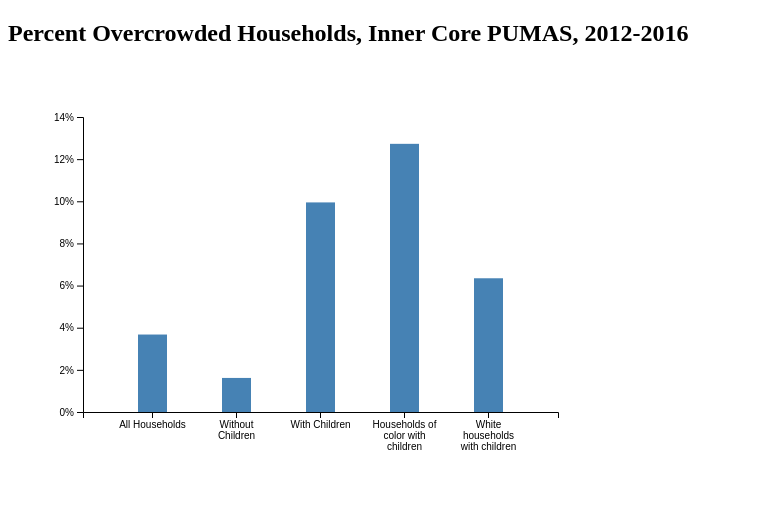
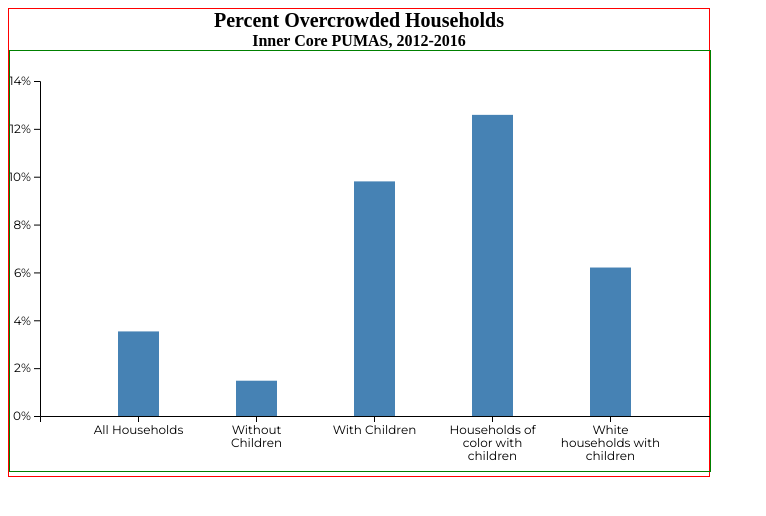
Before and after one commit to MAPC/large-units, a Jekyll site: the page built from _posts/2020-01-16-overcrowded.md, in a window 1280 px wide. Shown: the top 516 px of the page, without its empty margins (0-766 px from the left). Built offline with Jekyll 4.4.1, drawn with Linux system fonts in a browser that asks for light colours; some web fonts are replaced.

Commit message:
Style graph one (overcrowding)

```diff
--- a/_posts/2020-01-16-overcrowded.md
+++ b/_posts/2020-01-16-overcrowded.md
@@ -3,6 +3,7 @@ layout: post
 title:  "Percent Overcrowded Households"
 description: "Click to view data visualization"
 ---
-<h2 class="graph__title">Percent Overcrowded Households, Inner Core PUMAS, 2012-2016</h2>
+<h2 class="graph__title">Percent Overcrowded Households</h2>
+<h3 class="graph__subtitle">Inner Core PUMAS, 2012-2016</h3>
 <svg class="overcrowded-frame"></svg>
 <script src="{{ 'assets/javascripts/overcrowded.js' | absolute_url }}" type="module"></script>
--- a/_sass/february.scss
+++ b/_sass/february.scss
@@ -1,10 +1,58 @@
+.iframe__content {
+  border: 1px solid red;
+  width: 700px;
+}
+
+svg {
+  border: 1px solid green;
+}
+
+.graph {
+  &__title {
+    font-family: 'skolar-sans-latin';
+    font-size: 1.25rem;
+    font-weight: 600;
+    margin: 0;
+    text-align: center;
+  }
+
+  &__subtitle {
+    font-family: 'skolar-sans-latin';
+    font-size: 1rem;
+    font-weight: 800;
+    margin: 0;
+    text-align: center;
+  }
+}
+
 .tooltip {
   background: #fff;
   border: 0px;
   border-radius: 4px;
   box-shadow: 0 2px 4px 0 rgba(0,0,0,.24);
-  font: 14px sans-serif;
+  font-family: 'Montserrat';
+  font-size: .75rem;
   padding: 12px;
   pointer-events: none;
   position: absolute;
+
+  &__title {
+    font-family: 'Montserrat';
+    font-size: 1rem;
+    font-weight: 800;
+    margin: 0;
+  }
+
+  &__text {
+    font-family: 'Montserrat';
+    font-size: 1rem;
+    font-weight: 300;
+    margin: 0;
+  }
 }
+
+.xaxis__label,
+.yaxis__label {
+  font-size: .75rem;
+  font-family: 'Montserrat';
+}
--- a/assets/css/main.scss
+++ b/assets/css/main.scss
@@ -1,4 +1,5 @@
 ---
 ---
-
-@import "february";
+@import url('https://use.typekit.net/sjn3oqj.css');
+@import url('https://fonts.googleapis.com/css?family=Montserrat:300,400,600,800&display=swap');
+@import 'february';
--- a/assets/javascripts/overcrowded.js
+++ b/assets/javascripts/overcrowded.js
@@ -1,19 +1,19 @@
 d3.csv("/assets/data/overcrowded.csv").then((data) => {
-  const margin = {top: 50, right: 75, bottom: 50, left: 75}
-  , width = 700 - margin.left - margin.right
+  const margin = {top: 30, right: 75, bottom: 30, left: 30}
+  , width = 700
   , height = 420 - margin.top - margin.bottom;
 
   const svg = d3.select(".overcrowded-frame")
-    .attr("width", width + margin.left + margin.right)
+    .attr("width", width)
     .attr("height", height + margin.top + margin.bottom)
 
   const graph = svg.append("g")
     .attr("transform", "translate(" + margin.left + "," + margin.top + ")")
     .attr("class", "graph")
-    .attr("height", height+margin.top+margin.bottom)
+    .attr("height", height + margin.top + margin.bottom)
 
   const xScale = d3.scaleBand()
-    .range([0, width-margin.right])
+    .range([0, width - margin.left])
     .domain(data.map((d) => d.household ))
     .round(true)
     .padding(.65);
@@ -34,8 +34,11 @@ d3.csv("/assets/data/overcrowded.csv").then((data) => {
   graph.selectAll("text")
   .attr("class", "xaxis__label")
   .call(wrap, xScale.bandwidth()+40)
+
   graph.append("g")
   .call(yAxis)
+  .selectAll("g")
+  .attr("class", "yaxis__label")
 
   graph.selectAll("bar")
     .data(data)
@@ -90,8 +93,8 @@ function tooltipTop(event, tooltip) {
 }
 
 function displayToolTip(data){
-  return "<span class='tooltip__title'>" + data.household + "</span>"
-  + "<br/>" + d3.format("~%")(data.percentage) + " households"
+  return "<h4 class='tooltip__title'>" + data.household + "</h4>"
+  + "<p class='tooltip__text'>" + d3.format("~%")(data.percentage) + " overcrowded households</p>"
 }
 
 function wrap(text, width) {
```
Also changed, not shown: 1 other file.
